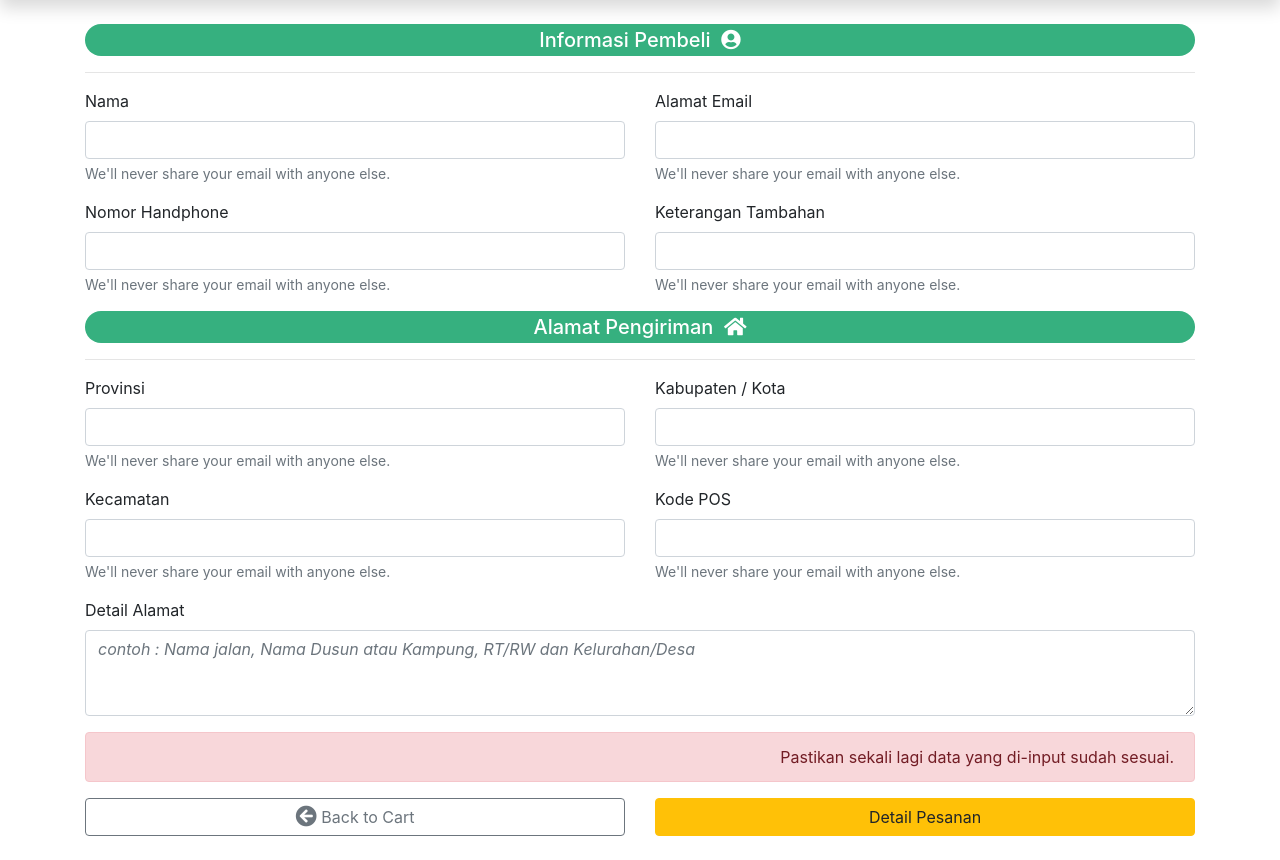
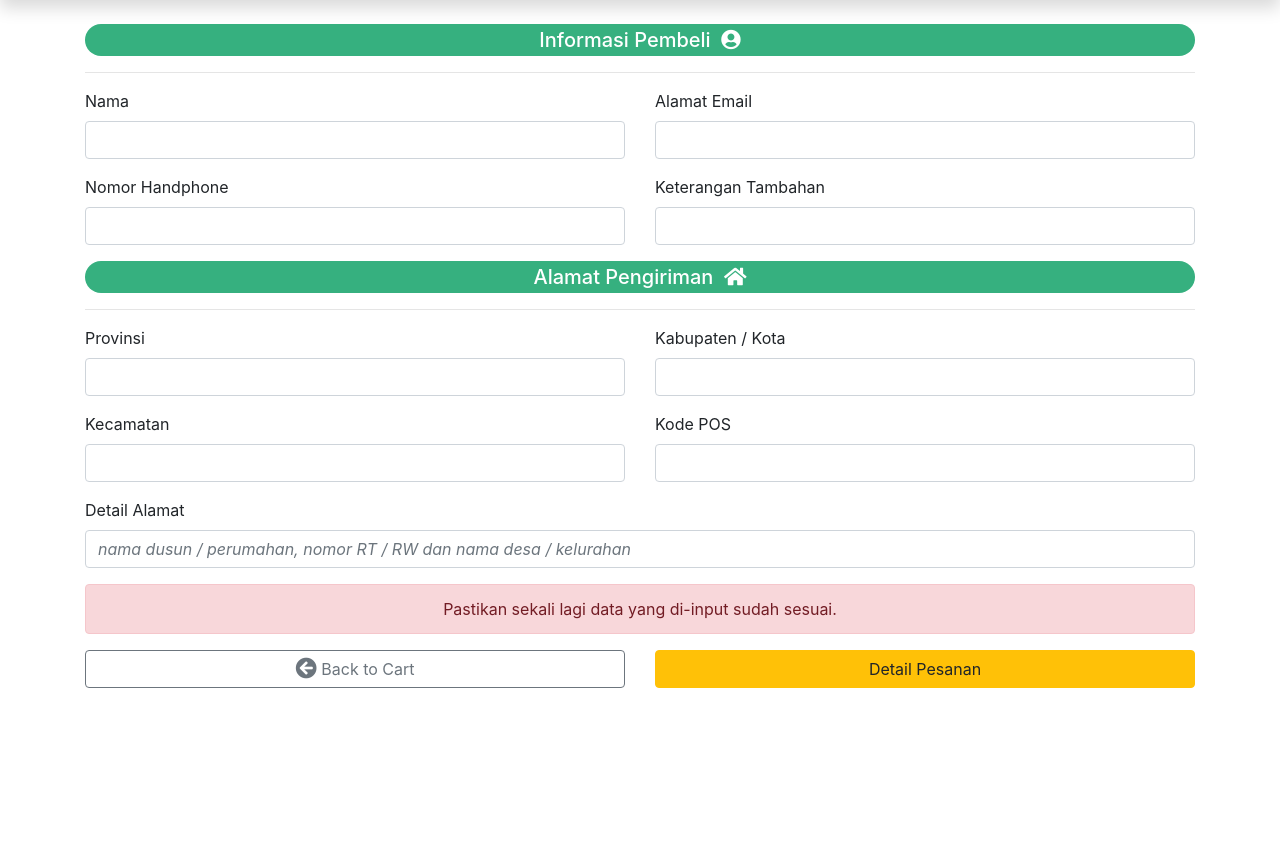
Before and after one commit to fadhfaiz/kmikaktusdua, a CodeIgniter app: page /kmikaktusdua/index.php/pembelian/index in a window 1280 px wide. Shown: the part 74-934 px from the top of the page. After the commit the page ends 762 px from the top, so only its background shows below. Run offline with CodeIgniter, Linux system fonts and the light colour scheme; some libraries are stand-ins or nearby versions.

```diff
--- a/application/controllers/Pembelian.php
+++ b/application/controllers/Pembelian.php
@@ -53,6 +53,11 @@
             $this->load->view('pembelian/terkonfirmasi');
             $this->load->view('templates/footer');
         }
+
+        public function Simpandetailpesanan()
+        {
+
+        }
     }
 
 ?>
--- a/application/views/pembelian/index.php
+++ b/application/views/pembelian/index.php
@@ -7,18 +7,16 @@
 			<div class="row">
 				<div class="col-lg-6 col-sm-12">
 					<div class="form-group">
-						<label for="exampleInputEmail1" >Nama</label>
-						<input type="text" class="form-control" id="nama" name = 'nama' aria-describedby="emailHelp">
-						<small id="emailHelp" class="form-text text-muted">We'll never share your email with anyone
-							else.</small>
+						<label for="nama" >Nama</label>
+						<input type="text" class="form-control" id="nama" name = 'nama'>
+						<small id="" class="form-text text-muted text-danger"><?= form_error('nama'); ?></small>
 					</div>
 				</div>
 				<div class="col-lg-6 col-sm-12">
 					<div class="form-group">
-						<label for="exampleInputEmail1">Alamat Email</label>
+						<label for="email">Alamat Email</label>
 						<input type="email" class="form-control" id="email" name = 'email' aria-describedby="emailHelp">
-						<small id="emailHelp" class="form-text text-muted">We'll never share your email with anyone
-							else.</small>
+						<small id="" class="form-text text-muted text-danger"><?= form_error('email'); ?></small>
 					</div>
 				</div>
 			</div>
@@ -26,18 +24,16 @@
 			<div class="row">
 				<div class="col-lg-6 col-sm-12">
 					<div class="form-group">
-						<label for="exampleInputEmail1">Nomor Handphone</label>
-						<input type="text" class="form-control" id="no_telp" name = 'no_telp' aria-describedby="emailHelp">
-						<small id="emailHelp" class="form-text text-muted">We'll never share your email with anyone
-							else.</small>
+						<label for="no_telp">Nomor Handphone</label>
+						<input type="text" class="form-control" id="no_telp" name = 'no_telp'>
+						<small id="" class="form-text text-muted text-danger"><?= form_error('no_telp'); ?></small>
 					</div>
 				</div>
 				<div class="col-lg-6 col-sm-12">
 					<div class="form-group">
-						<label for="exampleInputEmail1">Keterangan Tambahan</label>
-						<input type="text" class="form-control" id="catatan" name = 'catatan' aria-describedby="emailHelp">
-						<small id="emailHelp" class="form-text text-muted">We'll never share your email with anyone
-							else.</small>
+						<label for="catatan">Keterangan Tambahan</label>
+						<input type="text" class="form-control" id="catatan" name = 'catatan'>
+						<small id="" class="form-text text-muted text-danger"><?= form_error('catatan'); ?></small>
 					</div>
 				</div>
 			</div>
@@ -49,18 +45,16 @@
 			<div class="row">
 				<div class="col-lg-6 col-sm-12">
 					<div class="form-group">
-						<label for="exampleInputEmail1">Provinsi</label>
-						<input type="text" class="form-control" id="provinsi" name = 'provinsi' aria-describedby="emailHelp"">
-						<small id=" emailHelp" class="form-text text-muted">We'll never share your email with anyone
-						else.</small>
+						<label for="provinsi">Provinsi</label>
+						<input type="text" class="form-control" id="provinsi" name = 'provinsi'>
+						<small id="" class="form-text text-muted text-danger"><?= form_error('provinsi'); ?></small>
 					</div>
 				</div>
 				<div class="col-lg-6 col-sm-12">
 					<div class="form-group">
-						<label for="exampleInputEmail1">Kabupaten / Kota</label>
-						<input type="text" class="form-control" id="kabupaten" name = 'kabupaten' aria-describedby="emailHelp">
-						<small id="emailHelp" class="form-text text-muted">We'll never share your email with anyone
-							else.</small>
+						<label for="kabupaten">Kabupaten / Kota</label>
+						<input type="text" class="form-control" id="kabupaten" name = 'kabupaten'>
+						<small id="" class="form-text text-muted text-danger"><?= form_error('kabupaten'); ?></small>
 					</div>
 				</div>
 			</div>
@@ -68,18 +62,16 @@
 			<div class="row">
 				<div class="col-lg-6 col-sm-12">
 					<div class="form-group">
-						<label for="exampleInputEmail1">Kecamatan</label>
-						<input type="text" class="form-control" id="kecamatan" name = 'kecamatan' aria-describedby="emailHelp">
-						<small id="emailHelp" class="form-text text-muted">We'll never share your email with anyone
-							else.</small>
+						<label for="kecamatan">Kecamatan</label>
+						<input type="text" class="form-control" id="kecamatan" name = 'kecamatan'>
+						<small id="" class="form-text text-muted text-danger"><?= form_error('kecamatan'); ?></small>
 					</div>
 				</div>
 				<div class="col-lg-6 col-sm-12">
 					<div class="form-group">
-						<label for="exampleInputEmail1">Kode POS</label>
-						<input type="text" class="form-control" id="exampleInputEmail1" name = 'kodepos' aria-describedby="emailHelp">
-						<small id="emailHelp" class="form-text text-muted">We'll never share your email with anyone
-							else.</small>
+						<label for="kodepos">Kode POS</label>
+						<input type="text" class="form-control" id="kodepos" name = 'kodepos'>
+						<small id="" class="form-text text-muted text-danger"><?= form_error('kodepos'); ?></small>
 					</div>
 				</div>
 			</div>
@@ -87,13 +79,14 @@
 			<div class="row">
 				<div class="col-12">
 					<div class="form-group">
-						<label for="exampleFormControlTextarea1">Detail Alamat</label>
-						<textarea class="form-control font-italic" id="detail_alamat" name = 'alamatlengkap' rows="3"
-							placeholder="contoh : Nama jalan, Nama Dusun atau Kampung, RT/RW dan Kelurahan/Desa"></textarea>
+						<label for="alamatlengkap">Detail Alamat</label>
+						<!-- <textarea class="form-control font-italic" id="alamatlengkap" name = 'alamatlengkap' rows="3" placeholder="contoh : Nama jalan, Nama Dusun atau Kampung, RT/RW dan Kelurahan/Desa"></textarea> -->
+						<input type="text" class="form-control font-italic" id="alamatlengkap" name = 'alamatlengkap' placeholder="nama dusun / perumahan, nomor RT / RW dan nama desa / kelurahan">
+						<small id="" class="form-text text-muted text-danger"><?= form_error('alamatlengkap'); ?></small>
 					</div>
 				</div>
 				<div class="col-12">
-					<div class="alert alert-danger text-right" role="alert">
+					<div class="alert alert-danger text-center" role="alert">
 						Pastikan sekali lagi data yang di-input sudah sesuai.
 					</div>
 				</div>
@@ -105,7 +98,7 @@
 			<div class="col-6"><a href="<?= base_url(); ?>keranjang/index"
 					class="btn btn-outline-secondary btn-block align-right"><i class="fas fa-arrow-circle-left fa-lg"></i>
 					Back to Cart</a></div>
-			<div class="col-6"><button type="submit" class="btn btn-block btn-warning">Detail Pesanan</button></div>
+			<div class="col-6"><button type="submit" class="btn btn-block btn-warning" name="Simpandetailpesanan">Detail Pesanan</button></div>
 		</div>
 	</form>
 </section>
```
